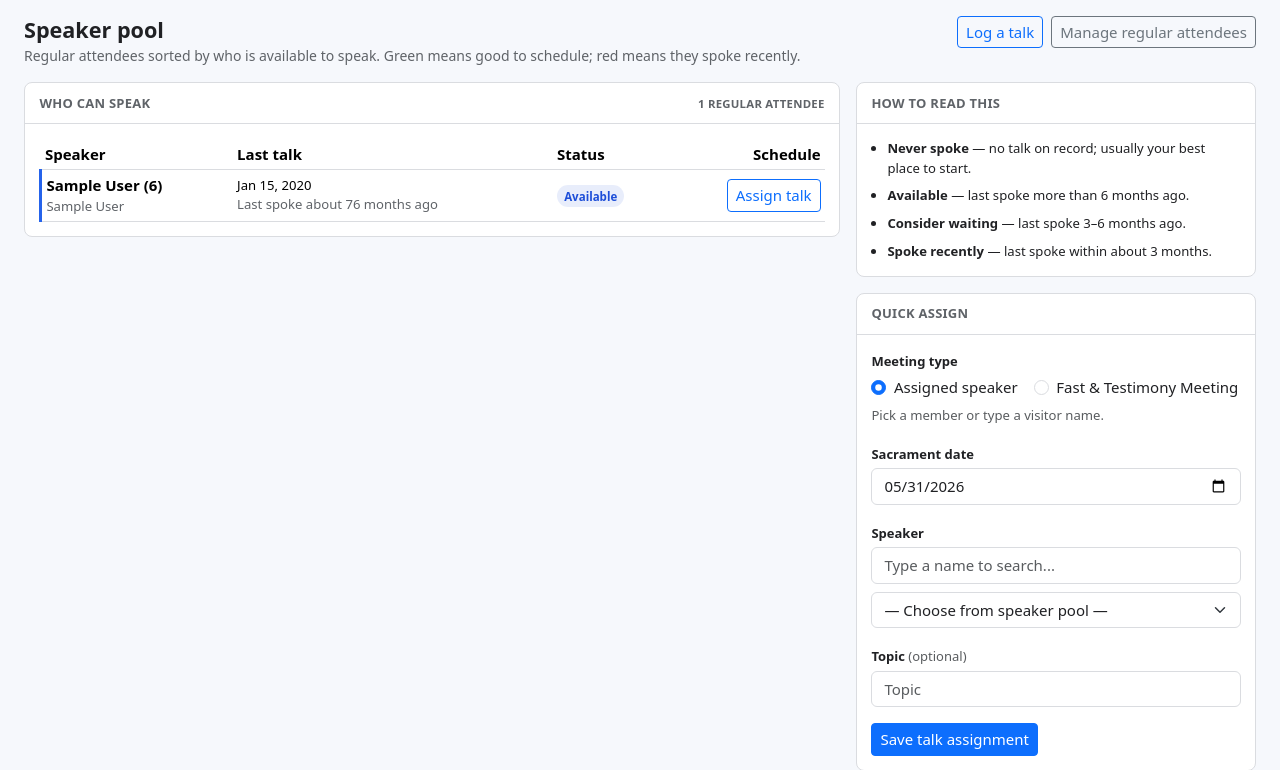
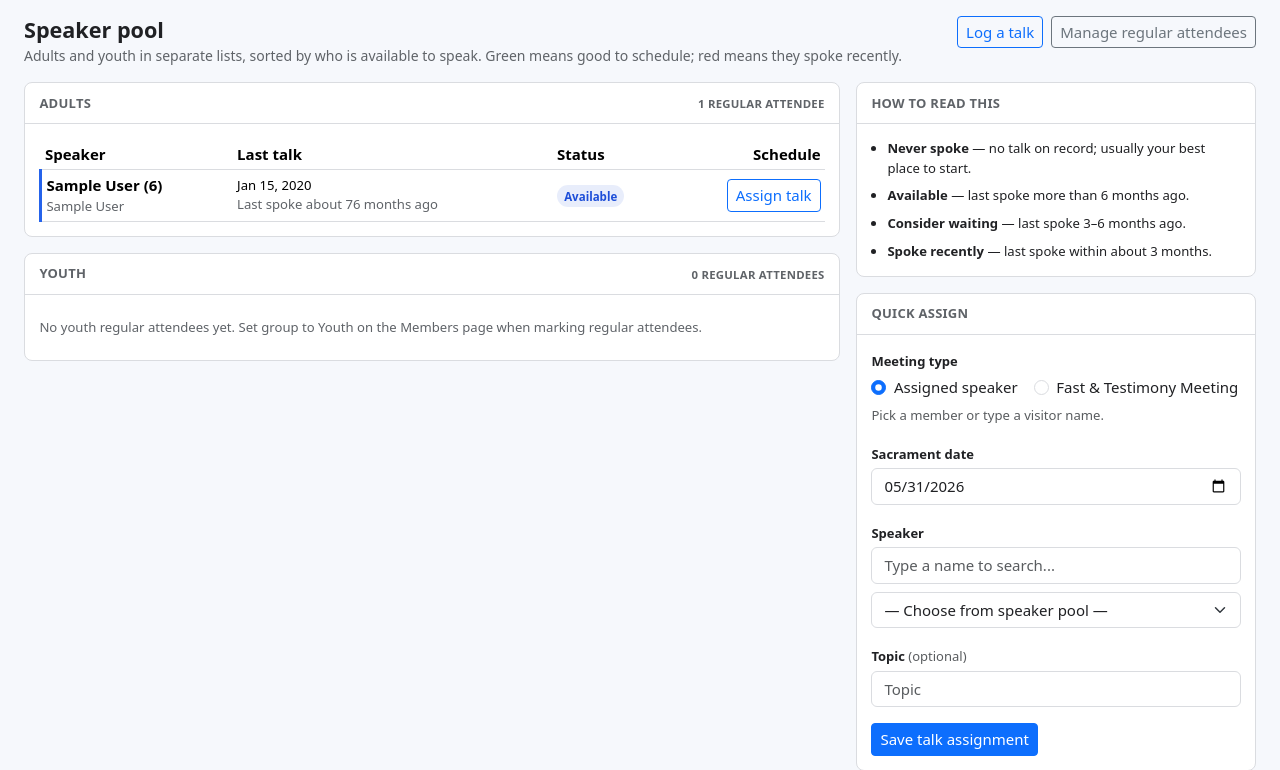
Before and after one commit to alexanderrichhunt-creator/branch-secretary-tool, a Flask app: page /speaker-pool in a window 1280 px wide. Shown: the part 75-845 px from the top of the page. Run offline with Flask 3, Linux system fonts and the light colour scheme; a user stored in the database is signed in; tables that the repository leaves empty hold one stand-in row (values such as "Sample post"); some libraries are stand-ins or nearby versions.

Commit message:
Remove dashboard speaker pool and split pool by age group
Drop the redundant dashboard preview and show separate adult and youth speaker lists on the dedicated Speaker pool page.

Co-authored-by: Cursor <cursoragent@cursor.com>

```diff
--- a/app/routes.py
+++ b/app/routes.py
@@ -10,7 +10,7 @@ from flask_login import current_user, login_required
 
 from . import db
 from .models import Event, Interview, Member, SuggestedTalk, Talk, User, parse_us_date
-from .talk_utils import build_speaker_pool, member_talk_recency, members_for_talk_select
+from .talk_utils import build_speaker_pool, member_talk_recency, members_for_talk_select, split_speaker_pool_by_group
 
 
 def _talk_member_select_context(*, exclude_talk_id: int | None = None, **extra):
@@ -605,9 +605,13 @@ def add_member():
 @login_required
 def speaker_pool():
     today = date.today()
+    pool = build_speaker_pool(regular_only=True)
+    speaker_pool_adult, speaker_pool_youth = split_speaker_pool_by_group(pool)
     return render_template(
         "speaker_pool.html",
         schedule_date=_speaker_pool_schedule_date(today),
+        speaker_pool_adult=speaker_pool_adult,
+        speaker_pool_youth=speaker_pool_youth,
         **_talk_member_select_context(),
     )
 
--- a/app/talk_utils.py
+++ b/app/talk_utils.py
@@ -126,6 +126,18 @@ def build_speaker_pool(*, regular_only: bool = True) -> list[dict]:
     return pool
 
 
+def split_speaker_pool_by_group(pool: list[dict]) -> tuple[list[dict], list[dict]]:
+    """Split a speaker pool into adult and youth lists (preserves sort order)."""
+    youth: list[dict] = []
+    adult: list[dict] = []
+    for row in pool:
+        if (row.get("group_label") or "").strip().lower() == "youth":
+            youth.append(row)
+        else:
+            adult.append(row)
+    return adult, youth
+
+
 def members_for_talk_select() -> tuple[list[dict], list[Member]]:
     """Speaker pool rows first, then members not marked as regular attendees."""
     pool = build_speaker_pool(regular_only=True)
--- a/app/templates/partials/speaker_pool_table.html
+++ b/app/templates/partials/speaker_pool_table.html
@@ -56,7 +56,11 @@
     </div>
   {% else %}
     <div class="muted small py-2">
-      No regular attendees yet. On the <a href="{{ url_for('main.members', regular='1') }}">Members</a> page, mark people who usually attend as regular attendees to build your speaker pool.
+      {% if pool_empty_message %}
+        {{ pool_empty_message }}
+      {% else %}
+        No regular attendees yet. On the <a href="{{ url_for('main.members', regular='1') }}">Members</a> page, mark people who usually attend as regular attendees to build your speaker pool.
+      {% endif %}
     </div>
   {% endif %}
 </div>
--- a/app/templates/speaker_pool.html
+++ b/app/templates/speaker_pool.html
@@ -3,7 +3,7 @@
 <div class="page-header">
   <div>
     <h1 class="page-title">Speaker pool</h1>
-    <p class="page-subtitle">Regular attendees sorted by who is available to speak. Green means good to schedule; red means they spoke recently.</p>
+    <p class="page-subtitle">Adults and youth in separate lists, sorted by who is available to speak. Green means good to schedule; red means they spoke recently.</p>
   </div>
   <div class="page-actions">
     <a class="btn btn-outline-primary btn-sm" href="{{ url_for('main.talks') }}">Log a talk</a>
@@ -13,13 +13,25 @@
 
 <div class="row g-3">
   <div class="col-12 col-xl-8">
+    <section class="panel mb-3">
+      <div class="panel-header d-flex flex-wrap justify-content-between align-items-center gap-2">
+        <span>Adults</span>
+        <span class="small muted">{{ speaker_pool_adult | length }} regular attendee{% if speaker_pool_adult | length != 1 %}s{% endif %}</span>
+      </div>
+      <div class="panel-body">
+        {% with speaker_pool=speaker_pool_adult, show_schedule=true, schedule_date=schedule_date, pool_empty_message='No adult regular attendees yet. Mark adults as regular attendees on the Members page.' %}
+          {% include 'partials/speaker_pool_table.html' %}
+        {% endwith %}
+      </div>
+    </section>
+
     <section class="panel">
       <div class="panel-header d-flex flex-wrap justify-content-between align-items-center gap-2">
-        <span>Who can speak</span>
-        <span class="small muted">{{ speaker_pool | length }} regular attendee{% if speaker_pool | length != 1 %}s{% endif %}</span>
+        <span>Youth</span>
+        <span class="small muted">{{ speaker_pool_youth | length }} regular attendee{% if speaker_pool_youth | length != 1 %}s{% endif %}</span>
       </div>
       <div class="panel-body">
-        {% with show_schedule=true, schedule_date=schedule_date %}
+        {% with speaker_pool=speaker_pool_youth, show_schedule=true, schedule_date=schedule_date, pool_empty_message='No youth regular attendees yet. Set group to Youth on the Members page when marking regular attendees.' %}
           {% include 'partials/speaker_pool_table.html' %}
         {% endwith %}
       </div>
```
Also changed, not shown: app/templates/dashboard.html (+0 -25 lines).
